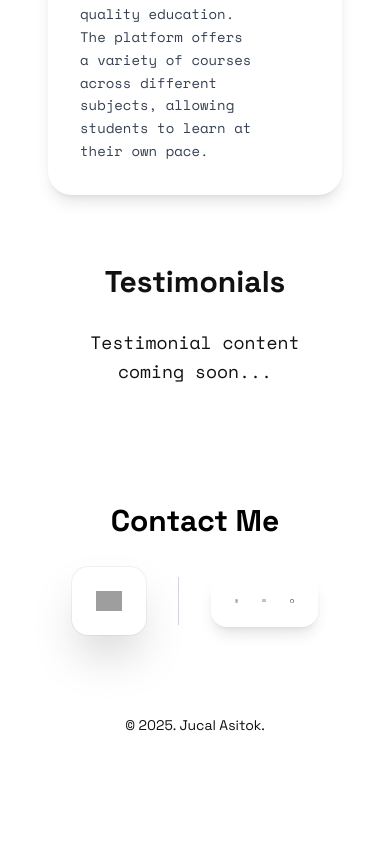
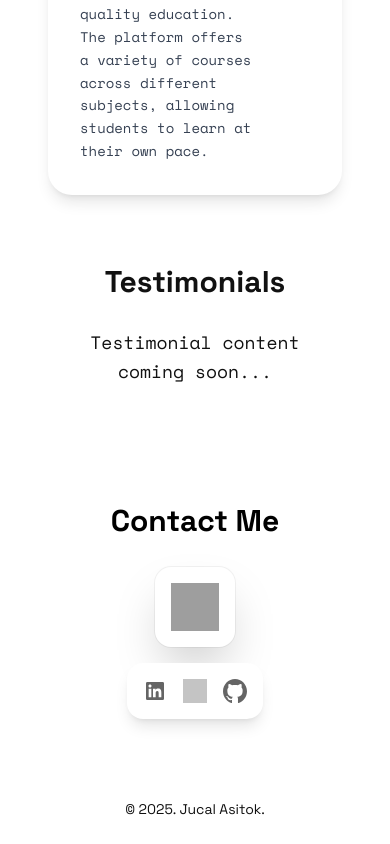
Before and after one commit to Jahakeme/my-portfolio, a Next.js app: page / in a window 390 px wide. Shown: the part 3677-4521 px from the top of the page. Before the commit the page ends 4437 px from the top, so only its background shows below. Built offline with nearby package versions, Linux system fonts and the light colour scheme; grey boxes are pictures that could not be loaded.

Commit message:
Fixed contact-me icons for mobile screens

```diff
--- a/app/globals.css
+++ b/app/globals.css
@@ -557,6 +557,38 @@ html {
   }
 }
 
+/* Mobile-specific contact section adjustments */
+@media (max-width: 768px) {
+  #contact-me > div > div.flex.justify-center.items-center.gap-8 {
+    flex-direction: column !important;
+    gap: 1rem !important;
+  }
+
+  #contact-me .h-12.w-px {
+    display: none;
+  }
+
+  #contact-me .bg-white {
+    padding: 1rem !important;
+  }
+
+  #contact-me .gmail-icon {
+    width: 48px !important;
+    height: 48px !important;
+  }
+
+  #contact-me .linkedin-icon,
+  #contact-me .twitter-icon,
+  #contact-me .github-icon {
+    width: 24px !important;
+    height: 24px !important;
+  }
+
+  #contact-me .flex.items-center.gap-6 {
+    gap: 1rem !important;
+  }
+}
+
 /* Dark mode support for navigation */
 @media (prefers-color-scheme: dark) {
   .sticky-nav {
```
